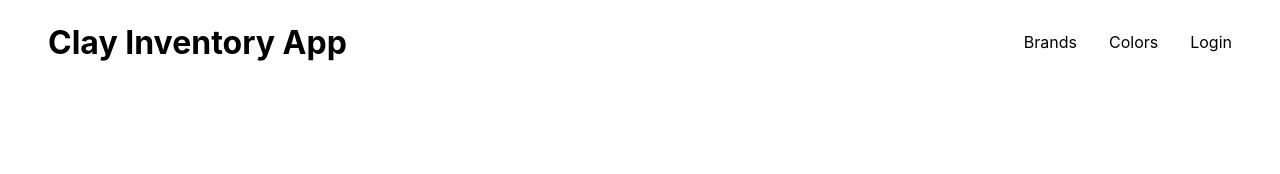
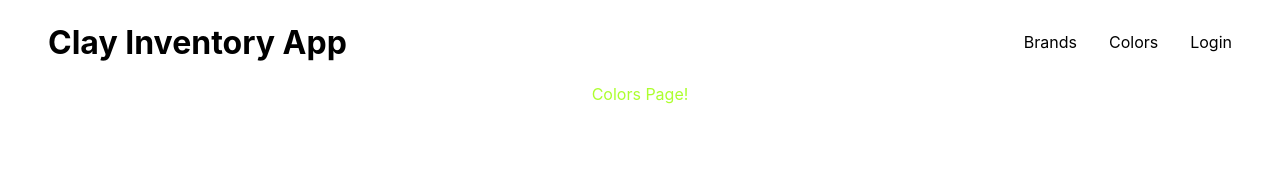
Before and after one commit to jesspaul/clay-inventory-app, a React (Create React App) app: page /colors in a window 1280 px wide. Shown: the top 174 px of the page. Built offline with nearby package versions, Linux system fonts and the light colour scheme; no server answers.

Commit message:
add colors page

```diff
--- a/src/App.js
+++ b/src/App.js
@@ -7,6 +7,7 @@ import Header from './components/Header/Header';
 import Home from './pages/Home/Home';
 import Brands from './pages/Brands/Brands';
 import Inventory from './pages/Inventory/Inventory';
+import Colors from './pages/Colors/Colors';
 
 function App() {
   const [user, setUser] = useState(null);
@@ -31,6 +32,9 @@ function App() {
         <Route exact path = '/brands' render={(props) =>
           <Brands />
         } />
+        <Route exact path = '/colors' render={(props) =>
+          <Colors />
+        } />
         <Route exact path = '/inventory' render={(props) =>
           <Inventory />
         } />
--- /dev/null
+++ b/src/pages/Colors/Colors.css
@@ -0,0 +1,3 @@
+.Colors {
+  color: greenyellow;
+}
--- /dev/null
+++ b/src/pages/Colors/Colors.js
@@ -0,0 +1,11 @@
+import './Colors.css';
+
+const Colors = () => {
+    return (
+        <div className="Colors">
+            Colors Page!
+        </div>
+    );
+}
+
+export default Colors;
```
